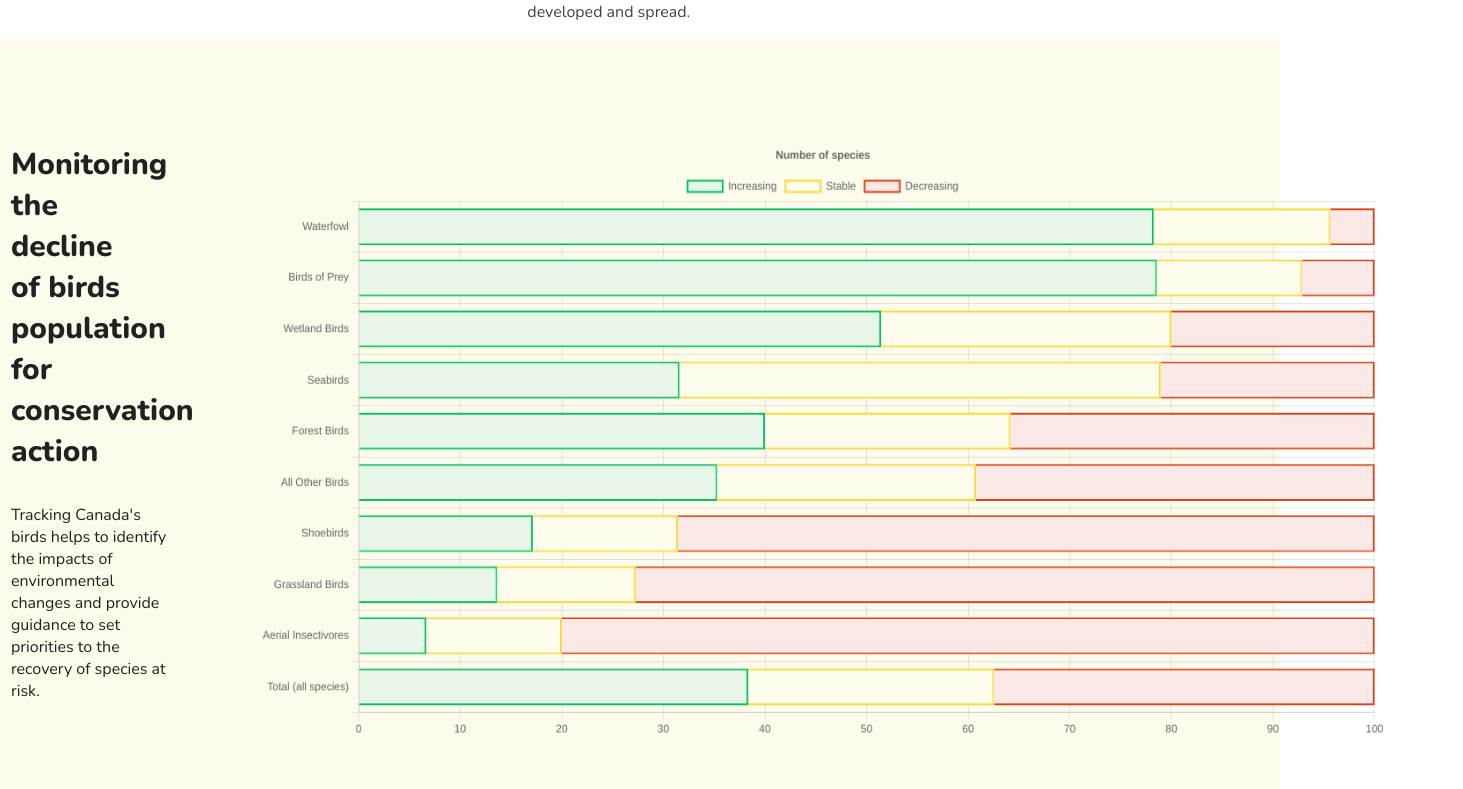
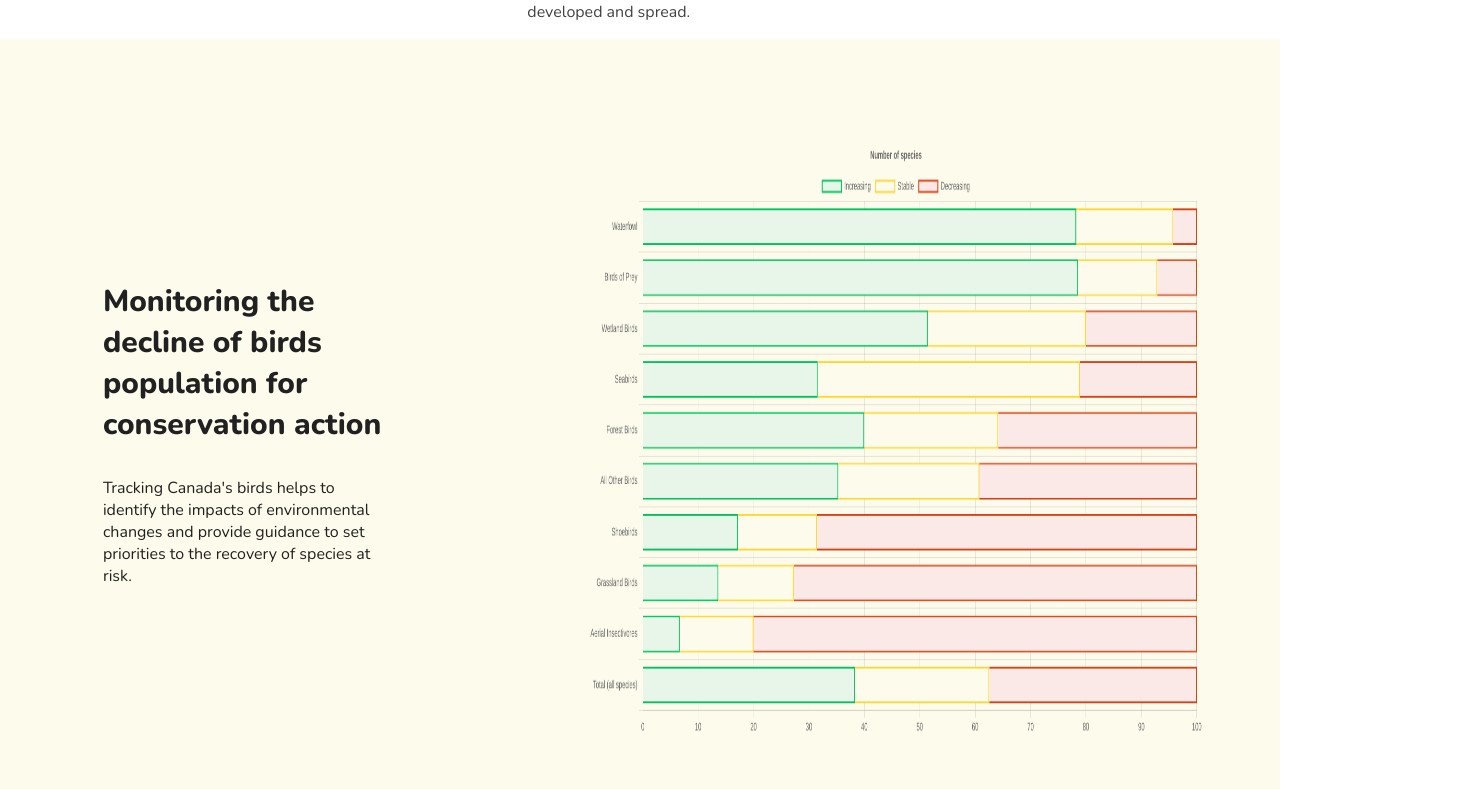
Before and after one commit to ijaspreetbhatti/Team-Loon-Picbeak-Frontend, a React (Create React App) app: page / in a window 1280 px wide. Shown: the part 1271-2060 px from the top of the page, 1463 px wide, since content can reach past the window. Built offline with nearby package versions, Linux system fonts and the light colour scheme.

Commit message:
update style

```diff
--- a/src/components/HomeComponent/BgDetailsComponent/PopulationComponent/Population.scss
+++ b/src/components/HomeComponent/BgDetailsComponent/PopulationComponent/Population.scss
@@ -25,11 +25,24 @@
         // display: flex;
         // justify-content: space-around;
         display: grid;
-        grid-template-columns: 1fr 1fr;
+        grid-template-columns: 1fr 1.5fr;
+        .description {
+            margin: auto auto auto 15%;
+            h2 {
+                width: 65%;
+                // margin: 0 auto;
+            }
+
+            p {
+                width: 62%;
+                margin-left: 6%;
+            }
+        }
 
         #myChart {
-            padding-right: 0;
-            width: 40%;
+            padding: 0;
+            max-width: 100%;
+            height: auto;
         }
     }
 }
--- a/src/components/HomeComponent/SpeciesChart.js
+++ b/src/components/HomeComponent/SpeciesChart.js
@@ -1,5 +1,6 @@
 import React from "react";
 import { useEffect } from "react";
+import "./BgDetailsComponent/PopulationComponent/Population.scss";
 
 import {
     Chart,
```
